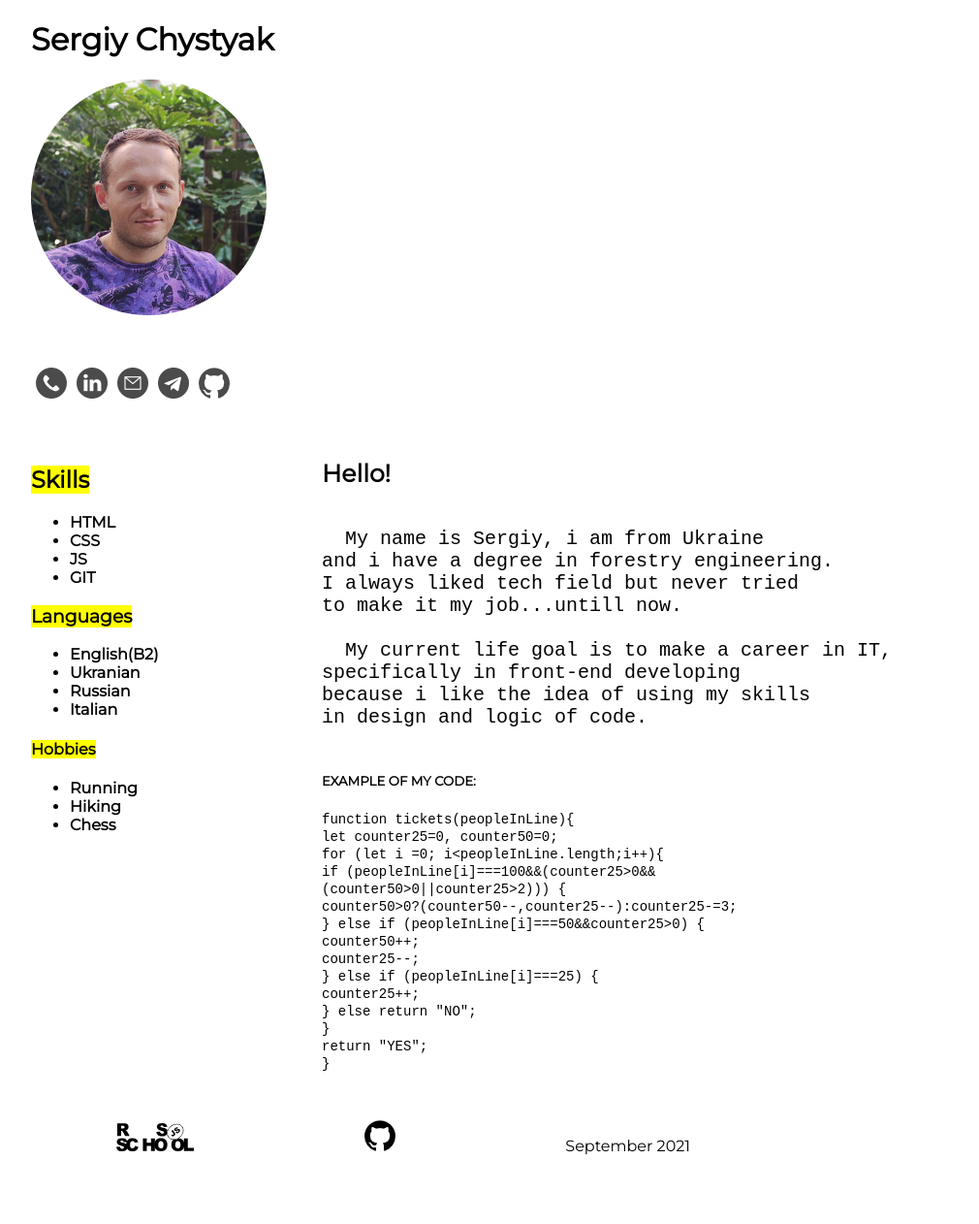
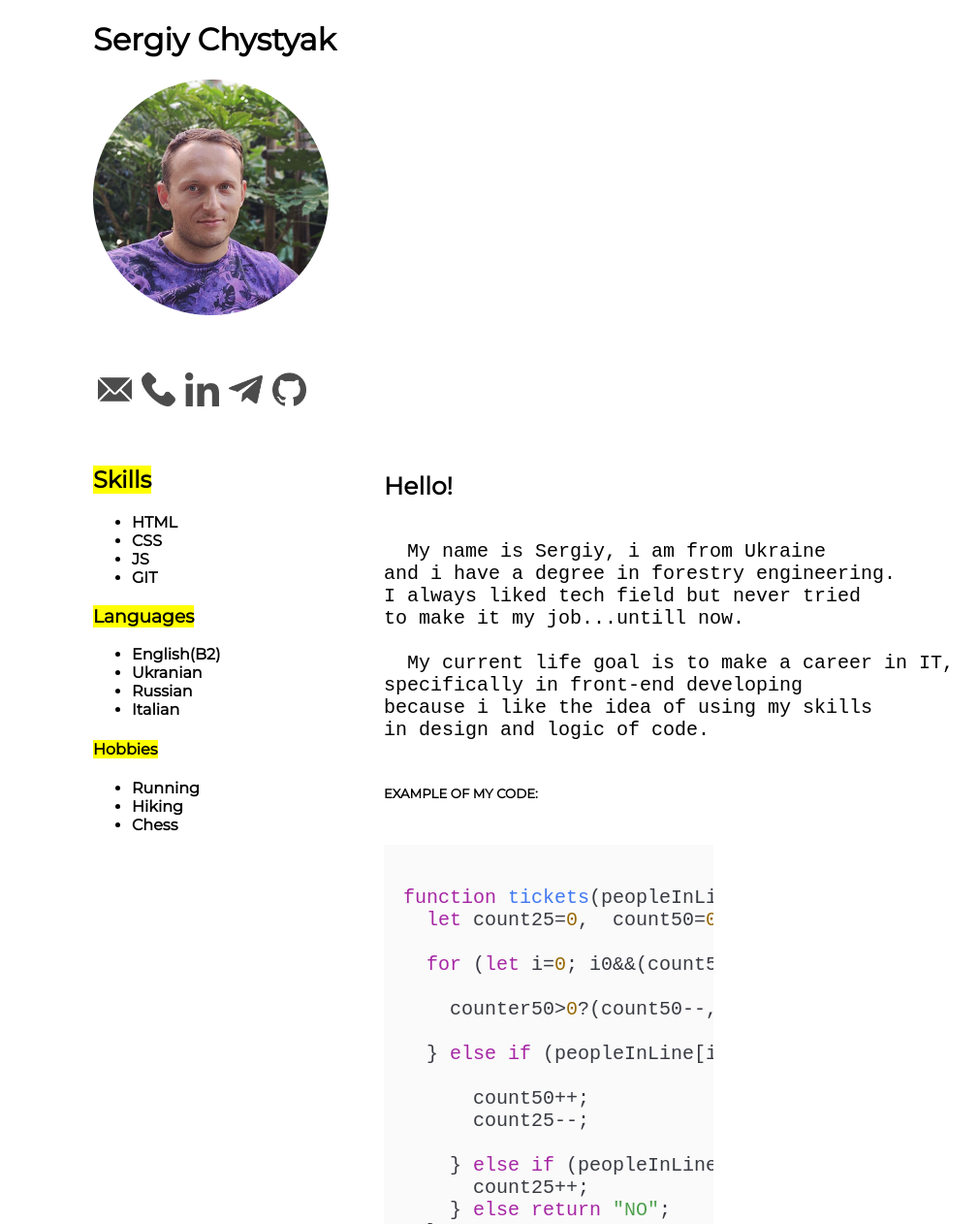
Before and after one commit to chystyaks/rsschool-cv, a plain HTML site: page index.html in a window 1280 px wide. Shown: the top 1262 px of the page at 97% size, without its empty margins (224-1234 px from the left). Before the commit the page ends 1237 px from the top, so only its background shows below. Drawn offline with nearby package versions, Linux system fonts and the light colour scheme.

Commit message:
refactor: add better icons, animation, highlightjs

```diff
--- a/css/style.css
+++ b/css/style.css
@@ -1,7 +1,7 @@
 .body {
   position: relative;
   margin: 0 auto;
-  width: 60%;
+  width: 50%;
   font-family: "Montserrat", sans-serif;
   display: flex;
   flex-direction: column;
@@ -13,14 +13,17 @@
   margin-top: 50px;
   padding: 0;
 }
-.cnt-links {
+.cnt-links img {
+  width: 35px;
+  height: 35px;
   padding: 5px;
   opacity: .7;
-  transition: opacity 150ms ease-in-out;
-
+  transition: transform .2s ease-in-out;
 }
-.cnt-links:hover {
+.cnt-links img:hover {
 opacity: 1;
+transform : scale(1.5);
+transition: all 0.4s ease-in-out;
 }
 .content {
   position: relative;
@@ -28,9 +31,6 @@ opacity: 1;
 }
 .description {
   font-size: 20px;
-}
-.code {
-  font-size: 14px;
 }
 .footer {
   display: flex;
@@ -52,3 +52,6 @@ opacity: 1;
   margin-top: 460px;
   font-weight: 600;
 }
+.code {
+  font-size: 20px;
+}
--- a/index.html
+++ b/index.html
@@ -5,6 +5,8 @@
     <meta http-equiv="x-ua-compatible" content="ie=edge"/>
     <meta name="viewport" content="width=device-width, initial-scale=1.0"/>
     <title>CV</title>
+    <link rel="stylesheet" href="https://cdnjs.cloudflare.com/ajax/libs/highlight.js/11.2.0/styles/atom-one-light.min.css">
+    <script src="https://cdnjs.cloudflare.com/ajax/libs/highlight.js/11.2.0/highlight.min.js"></script>
     <link rel="stylesheet" href="css/style.css"/>
     <link rel="preconnect" href="https://fonts.googleapis.com">
     <link rel="preconnect" href="https://fonts.gstatic.com" crossorigin>
@@ -12,32 +14,33 @@
   </head>
   <body class="body">
     <header>
+    <script>hljs.initHighlightingOnLoad();</script>
       <h1 class="main-name">Sergiy Chystyak</h1>
       <img src="./assets/CVCircle-modified.png" alt="Photo of myself"/>
       <ul class="contacts">
         <li>
+          <a class="cnt-links" href="mailto:chystyaks@gmail.com">
+            <img src="./assets/email (1).png" alt="email icon"/>
+          </a>
+        </li>
+        <li>
           <a class="cnt-links" href="tel:+380934387333">
-            <img src="./assets/phone.png" alt="phone icon"/>
+            <img src="./assets/phone-call (1).png" alt="phone icon"/>
           </a>
         </li>
         <li>
           <a class="cnt-links" href="https://www.linkedin.com/in/sergiy-chystyak-005a2b1a3/">
-            <img src="./assets/linkedin.png" alt="linkedIn icon"/>
-          </a>
-        </li>
-        <li>
-          <a class="cnt-links" href="mailto:chystyaks@gmail.com">
-            <img src="./assets/email.png" alt="email icon"/>
+            <img src="./assets/linkedin (1).png" alt="linkedIn icon"/>
           </a>
         </li>
         <li>
           <a class="cnt-links" href="https://t.me/chystyaks">
-            <img src="./assets/telegram.png" alt="telegram icon"/>
+            <img src="./assets/telegram (1).png" alt="telegram icon"/>
           </a>
         </li>
         <li>
           <a class="cnt-links" href="https://github.com/chystyaks">
-            <img class="ghub" src="./assets/github.png" alt="github icon"/>
+            <img class="ghub" src="./assets/github (1).png" alt="github icon"/>
           </a>
         </li>
       </ul>
@@ -81,29 +84,30 @@ in design and logic of code.
       </section>
       <h5>EXAMPLE OF MY CODE:</h5>
       <div class="code">
-        <code>
-          function tickets(peopleInLine){<br>
-          let counter25=0, counter50=0;<br>
+        <pre>
+          <code class="javascript">
+function tickets(peopleInLine){
+  let count25=0,  count50=0;
 
-          for (let i =0; i&#60;peopleInLine.length;i++){<br>
+  for (let i=0; i<peopleInLine.length;i++){
 
-          if (peopleInLine[i]===100&&(counter25>0&&(counter50>0||counter25>2)))
-          {<br>
+  if (peopleInLine[i]===100&&(count25>0&&(count50>0||count25>2))) {
 
-          counter50>0?(counter50--,counter25--):counter25-=3;<br>
+    counter50>0?(count50--,count25--):count25-=3;
 
-          } else if (peopleInLine[i]===50&&counter25>0) {<br>
+  } else if (peopleInLine[i]===50&&count25>0) {
 
-          counter50++;<br>
-          counter25--;<br>
+      count50++;
+      count25--;
 
-          } else if (peopleInLine[i]===25) {<br>
-          counter25++;<br>
-          } else return "NO";<br>
-          }<br>
-          return "YES";<br>
-          }<br>
+    } else if (peopleInLine[i]===25) {
+      count25++;
+    } else return "NO";
+  }
+    return "YES";
+}
         </code>
+      </pre>
       </div>
     </main>
     <footer class="footer">
```
Also changed, not shown: assets/email (1).png (added), assets/email (2).png (added), assets/github (1).png (added), assets/github (2).png (added), assets/linkedin (1).png (added), assets/linkedin (2).png (added), assets/phone-call (1).png (added), assets/phone-call (2).png (added), assets/telegram (1).png (added), assets/telegram (2).png (added).
